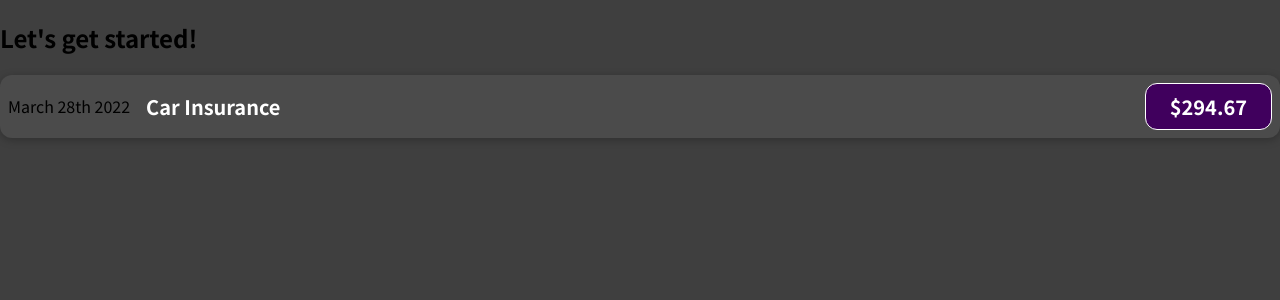
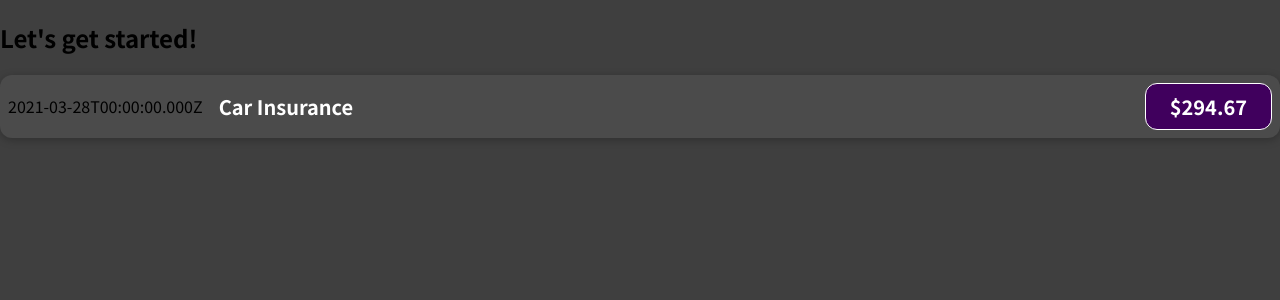
Before and after one commit to motifaithed/react-complete-guide, a JavaScript app: page / in a window 1280 px wide. Shown: the top 300 px of the page. Built offline with nearby package versions, Linux system fonts and the light colour scheme.

Commit message:
36 Outputting dynamic data & working with expressions in JSX

```diff
--- a/src/components/ExpenseItem.js
+++ b/src/components/ExpenseItem.js
@@ -1,12 +1,15 @@
 import './ExpenseItem.css';
 
 function ExpenseItem() {
+     const expenseDate = new Date(2021, 2, 28);
+    const expenseTitle = 'Car Insurance';
+    const expenseAmount = 294.67
   return (
     <div className='expense-item'>
-      <div>March 28th 2022</div>
+      <div>{expenseDate.toISOString()}</div>
       <div className='expense-item__description'>
-        <h2>Car Insurance</h2>
-        <div className='expense-item__price'>$294.67</div>
+        <h2>{expenseTitle}</h2>
+        <div className='expense-item__price'>${expenseAmount}</div>
       </div>
     </div>
   );
```
Also changed, not shown: 1 other file (tests, documents, lock files or other folders).
